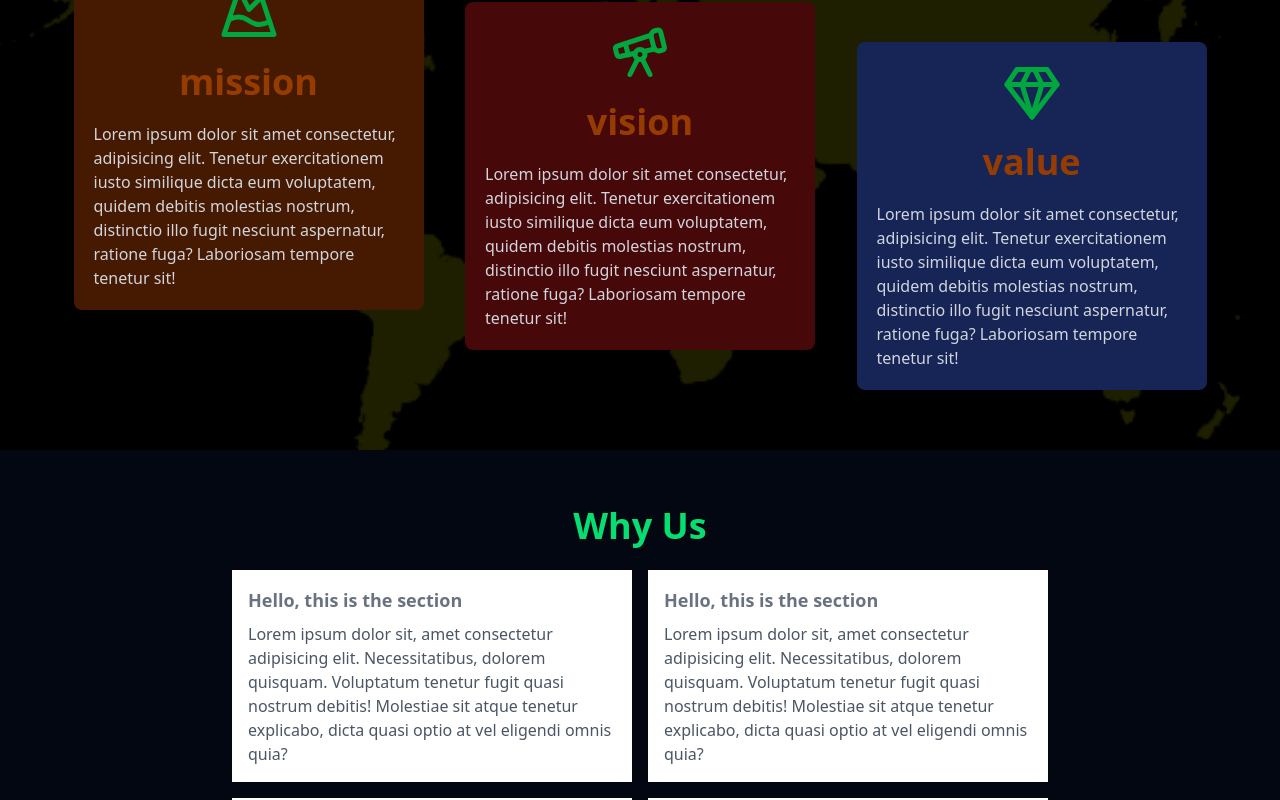
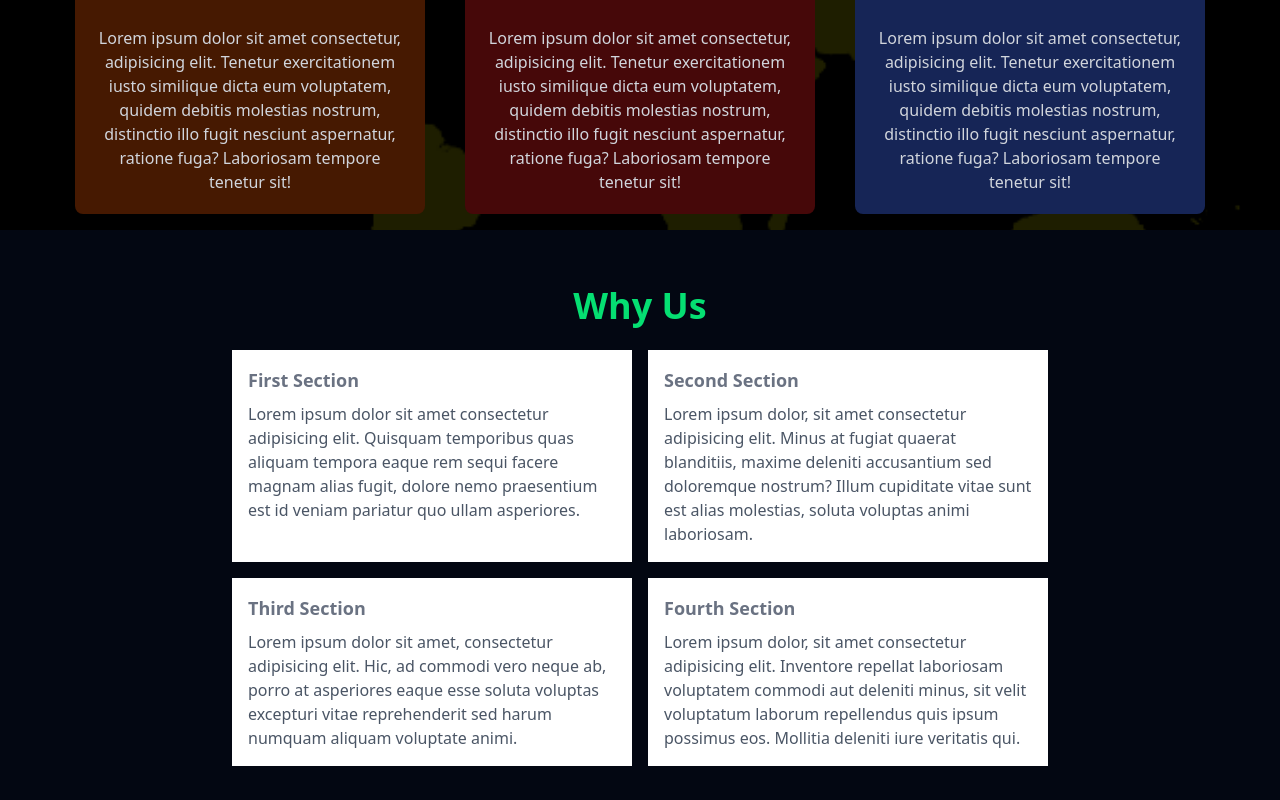
Before and after one commit to GEO-HACK/meadow-ai, a React (Vite) app: page /about in a window 1280 px wide. Shown: the part 680-1480 px from the top of the page. Built offline with nearby package versions, Linux system fonts and the light colour scheme.

Commit message:
mobile responsivenes

```diff
--- a/src/components/journey/customer.jsx
+++ b/src/components/journey/customer.jsx
@@ -3,9 +3,9 @@ import { motion } from "framer-motion";
 
 const CustomerEngagement = () => {
   return (
-    <div className="relative overflow-hidden py-20 bg-gray-900">
+    <div className="relative overflow-hidden py-20 bg-gray-950">
       {/* Glowing Background Effect */}
-      <div className="absolute inset-0 bg-gradient-to-r from-green-400/20 to-blue-500/20 blur-3xl opacity-40"></div>
+      <div className="absolute inset-0 bg-gradient-to-r from-green-500/20 to-blue-500/20 blur-3xl opacity-40"></div>
 
       <section className="relative z-10 text-center">
         {/* Section Title with Neon Glow */}
--- a/src/components/landing.jsx
+++ b/src/components/landing.jsx
@@ -21,7 +21,7 @@ const Landing = () => {
           <img
             src={image2}
             alt="Farmer with oranges"
-            className="w-full h-[500px] object-cover rounded-lg shadow-lg"
+            className="w-full h-auto md:h-[500px] object-cover rounded-lg shadow-lg"
           />
         </motion.div>
 
--- a/src/pages/About.jsx
+++ b/src/pages/About.jsx
@@ -15,36 +15,13 @@ const About = () => {
 
   return (
     <div className="bg-black text-white">
-      {/* Hero Section with Video Background */}
-
-      {/* <div className="relative min-h-[300px]">
-        <video
-          src="/video.mp4"
-          autoPlay
-          loop
-          muted
-          className="absolute inset-0 w-full h-[300px] object-cover z-0"
-        />
-        <div className="absolute inset-0 bg-black opacity-40 z-10" />
-        <section className="relative z-20 flex flex-col items-center min-h-[300px] text-white">
-          <motion.div
-            initial={{ opacity: 0, y: 50 }}
-            animate={{ opacity: 1, y: 0 }}
-            transition={{ duration: 0.8 }}
-            className="m-auto"
-          >
-            <h1 className="text-4xl font-bold">About Us</h1>
-          </motion.div>
-        </section>
-      </div> */}
-
       {/* First Content Section */}
       <motion.div
         ref={firstSectionRef}
         initial={{ opacity: 0, x: -50 }}
         animate={firstSectionInView ? { opacity: 1, x: 0 } : {}}
         transition={{ duration: 0.8 }}
-        className="flex flex-row gap-4 p-4 mt-5 items-center"
+        className="flex flex-col md:flex-row gap-4 p-4 mt-5 items-center"
       >
         <motion.div
           initial={{ opacity: 0, scale: 0.8 }}
@@ -55,20 +32,17 @@ const About = () => {
           <img
             src="/about.jpg"
             alt="Meadow AI Concept"
-            className="rounded-lg"
+            className="rounded-lg w-full"
           />
         </motion.div>
-        <div className="flex-1">
-
+        <div className="flex-1 text-center md:text-left">
           <h1 className="text-3xl font-bold text-green-500">About us</h1>
-
           <h1 className="text-4xl font-semibold">
-            {" "}
             <span className="border-b-2 border-green-600">
               Meadow <span className="text-green-600">AI</span>
             </span>
           </h1>
-          <p className="text-lg mt-2 text-start leading-loose text-gray-100">
+          <p className="text-lg mt-2 leading-loose text-gray-100">
             Meadow AI is a machine learning-powered crop prediction system
             designed to help small-scale farmers make data-driven decisions.
             Using a React Native application, the system collects field data and
@@ -80,9 +54,9 @@ const About = () => {
       </motion.div>
 
       {/* Second Content Section with New Text */}
-      <section className="p-4 mt-5 h-[600px] bg-[url('/africa.png')] bg-cover bg-center">
-        <div className="flex flex-row justify-evenly p-4 items-center">
-          <div className="w-[350px] flex flex-col items-center gap-5 bg-amber-950 p-5 rounded-lg transition-all duration-300 group hover:bg-amber-500">
+      <section className="p-4 mt-5 bg-[url('/africa.png')] bg-cover  bg-center">
+        <div className="flex flex-col md:flex-row justify-center gap-10  items-center">
+          <div className="w-full max-w-[350px] flex flex-col items-center gap-5 bg-amber-950 p-5 rounded-lg transition-all duration-300 group hover:bg-amber-500">
             <MountainSnow
               size={60}
               className="text-green-600 group-hover:text-white"
@@ -90,7 +64,7 @@ const About = () => {
             <h1 className="font-bold text-amber-800 text-4xl group-hover:text-white">
               mission
             </h1>
-            <p className="text-gray-300 group-hover:text-white">
+            <p className="text-gray-300 group-hover:text-white text-center">
               Lorem ipsum dolor sit amet consectetur, adipisicing elit. Tenetur
               exercitationem iusto similique dicta eum voluptatem, quidem
               debitis molestias nostrum, distinctio illo fugit nesciunt
@@ -98,7 +72,7 @@ const About = () => {
             </p>
           </div>
 
-          <div className="w-[350px] flex flex-col items-center mt-20 gap-5 bg-red-950 p-5 rounded-lg transition-all duration-300 group hover:bg-red-500">
+          <div className="w-full max-w-[350px] flex flex-col items-center gap-5 bg-red-950 p-5 rounded-lg transition-all duration-300 group hover:bg-red-500">
             <Telescope
               size={60}
               className="text-green-600 group-hover:text-white"
@@ -106,7 +80,7 @@ const About = () => {
             <h1 className="font-bold text-amber-800 text-4xl group-hover:text-white">
               vision
             </h1>
-            <p className="text-gray-300 group-hover:text-white">
+            <p className="text-gray-300 group-hover:text-white text-center">
               Lorem ipsum dolor sit amet consectetur, adipisicing elit. Tenetur
               exercitationem iusto similique dicta eum voluptatem, quidem
               debitis molestias nostrum, distinctio illo fugit nesciunt
@@ -114,12 +88,12 @@ const About = () => {
             </p>
           </div>
 
-          <div className="w-[350px] flex flex-col items-center mt-40 gap-5 bg-blue-950 p-5 rounded-lg transition-all duration-300 group hover:bg-blue-500">
+          <div className="w-full max-w-[350px] flex flex-col items-center gap-5 bg-blue-950 p-5 rounded-lg transition-all duration-300 group hover:bg-blue-500">
             <Gem size={60} className="text-green-600 group-hover:text-white" />
             <h1 className="font-bold text-amber-800 text-4xl group-hover:text-white">
               value
             </h1>
-            <p className="text-gray-300 group-hover:text-white">
+            <p className="text-gray-300 group-hover:text-white text-center">
               Lorem ipsum dolor sit amet consectetur, adipisicing elit. Tenetur
               exercitationem iusto similique dicta eum voluptatem, quidem
               debitis molestias nostrum, distinctio illo fugit nesciunt
@@ -135,53 +109,53 @@ const About = () => {
           <div className="grid grid-cols-1 sm:grid-cols-2 gap-4 mt-6">
             <div className="bg-white w-full max-w-[400px] p-4 gap-3 cursor-pointer transition-all duration-300 hover:bg-gradient-to-r from-green-400 to-green-600 hover:text-white">
               <h1 className="font-bold text-lg text-gray-500 hover:text-white">
-                Hello, this is the section
+                First Section
               </h1>
               <p className="text-gray-600 text-md mt-2 hover:text-white">
-                Lorem ipsum dolor sit, amet consectetur adipisicing elit.
-                Necessitatibus, dolorem quisquam. Voluptatum tenetur fugit quasi
-                nostrum debitis! Molestiae sit atque tenetur explicabo, dicta
-                quasi optio at vel eligendi omnis quia?
+                Lorem ipsum dolor sit amet consectetur adipisicing elit.
+                Quisquam temporibus quas aliquam tempora eaque rem sequi facere
+                magnam alias fugit, dolore nemo praesentium est id veniam
+                pariatur quo ullam asperiores.
               </p>
             </div>
             <div className="bg-white w-full max-w-[400px] p-4 gap-3 cursor-pointer transition-all duration-300 hover:bg-gradient-to-r from-green-400 to-green-600 hover:text-white">
               <h1 className="font-bold text-lg text-gray-500 hover:text-white">
-                Hello, this is the section
+                Second Section
               </h1>
               <p className="text-gray-600 text-md mt-2 hover:text-white">
-                Lorem ipsum dolor sit, amet consectetur adipisicing elit.
-                Necessitatibus, dolorem quisquam. Voluptatum tenetur fugit quasi
-                nostrum debitis! Molestiae sit atque tenetur explicabo, dicta
-                quasi optio at vel eligendi omnis quia?
+                Lorem ipsum dolor, sit amet consectetur adipisicing elit. Minus
+                at fugiat quaerat blanditiis, maxime deleniti accusantium sed
+                doloremque nostrum? Illum cupiditate vitae sunt est alias
+                molestias, soluta voluptas animi laboriosam.
               </p>
             </div>
             <div className="bg-white w-full max-w-[400px] p-4 gap-3 cursor-pointer transition-all duration-300 hover:bg-gradient-to-r from-green-400 to-green-600 hover:text-white">
               <h1 className="font-bold text-lg text-gray-500 hover:text-white">
-                Hello, this is the section
+                Third Section
               </h1>
               <p className="text-gray-600 text-md mt-2 hover:text-white">
-                Lorem ipsum dolor sit, amet consectetur adipisicing elit.
-                Necessitatibus, dolorem quisquam. Voluptatum tenetur fugit quasi
-                nostrum debitis! Molestiae sit atque tenetur explicabo, dicta
-                quasi optio at vel eligendi omnis quia?
+                Lorem ipsum dolor sit amet, consectetur adipisicing elit. Hic,
+                ad commodi vero neque ab, porro at asperiores eaque esse soluta
+                voluptas excepturi vitae reprehenderit sed harum numquam aliquam
+                voluptate animi.
               </p>
             </div>
             <div className="bg-white w-full max-w-[400px] p-4 gap-3 cursor-pointer transition-all duration-300 hover:bg-gradient-to-r from-green-400 to-green-600 hover:text-white">
               <h1 className="font-bold text-lg text-gray-500 hover:text-white">
-                Hello, this is the section
+                Fourth Section
               </h1>
               <p className="text-gray-600 text-md mt-2 hover:text-white">
-                Lorem ipsum dolor sit, amet consectetur adipisicing elit.
-                Necessitatibus, dolorem quisquam. Voluptatum tenetur fugit quasi
-                nostrum debitis! Molestiae sit atque tenetur explicabo, dicta
-                quasi optio at vel eligendi omnis quia?
+                Lorem ipsum dolor, sit amet consectetur adipisicing elit.
+                Inventore repellat laboriosam voluptatem commodi aut deleniti
+                minus, sit velit voluptatum laborum repellendus quis ipsum
+                possimus eos. Mollitia deleniti iure veritatis qui.
               </p>
             </div>
           </div>
         </div>
       </section>
-      <Team/>
-      <InvestorsSection/>
+      <Team />
+      <InvestorsSection />
     </div>
   );
 };
```
Also changed, not shown: src/components/Accordion.jsx (+19 -12 lines), src/components/journey.jsx (+9 -2 lines), src/pages/Journey.jsx (+4 -4 lines), public/deployment.png (added), public/training.jpeg (added).
